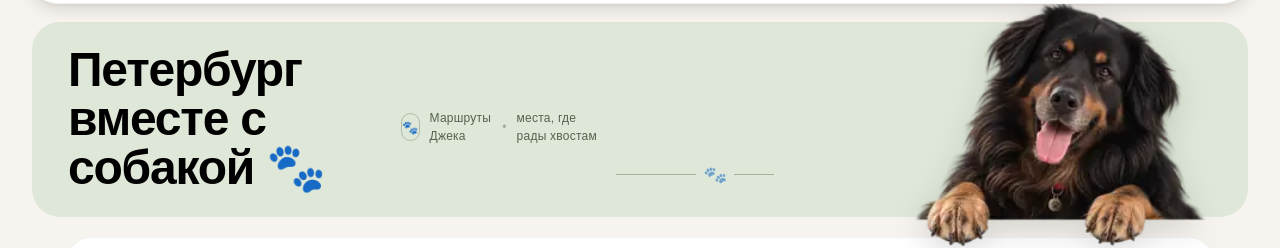
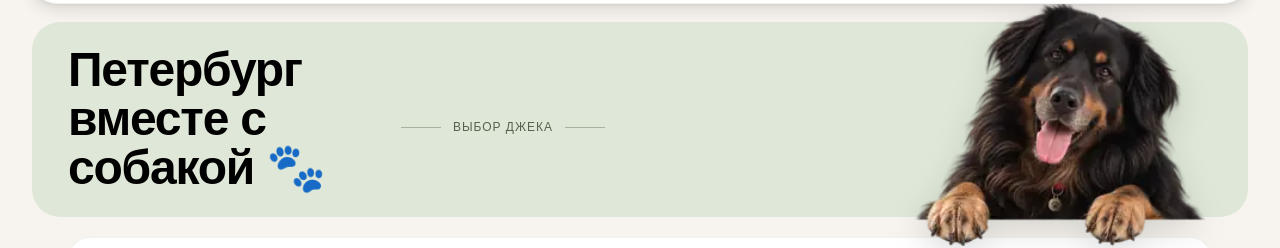
Before and after one commit to olgakastanova48386-dotcom/alma, a Next.js app: page /dog-friendly in a window 1280 px wide. Shown: the part 82-330 px from the top of the page. Built offline with nearby package versions, Linux system fonts and the light colour scheme; no server answers.

Commit message:
Simplify Jack hero signature

```diff
--- a/app/dog-friendly/page.tsx
+++ b/app/dog-friendly/page.tsx
@@ -38,18 +38,13 @@ export default function DogFriendlyPage() {
             <h1 className="mt-0 max-w-[62%] text-[26px] sm:text-4xl lg:text-[48px] font-bold tracking-tight leading-[1.02]">
               Петербург вместе с собакой 🐾
             </h1>
-            <div className="hidden sm:flex mt-4 items-center gap-2.5 text-[12px] font-medium tracking-[0.02em] text-[#56614f]">
-              <span className="inline-flex h-7 w-7 items-center justify-center rounded-full border border-[#78856f]/45 text-[13px]">🐾</span>
-              <span>Маршруты Джека</span>
-              <span className="text-[#78856f]/60">•</span>
-              <span className="font-normal">места, где рады хвостам</span>
+            <div className="hidden sm:flex mt-4 items-center gap-3 text-[#56614f]">
+              <span className="h-px w-10 bg-[#78856f]/55" />
+              <span className="text-[12px] font-medium tracking-[0.08em] uppercase whitespace-nowrap">Выбор Джека</span>
+              <span className="h-px w-10 bg-[#78856f]/55" />
             </div>
           </div>
-          <div className="pointer-events-none absolute bottom-7 left-[48%] hidden lg:flex items-center gap-2 text-[#78856f]/55" aria-hidden="true">
-            <span className="block h-px w-20 bg-current" />
-            <span className="-rotate-12 text-lg">🐾</span>
-            <span className="block h-px w-10 bg-current" />
-          </div>
+
           <img
             src="/images/alma-dog.webp"
             alt="Пёс ALMA"
```
